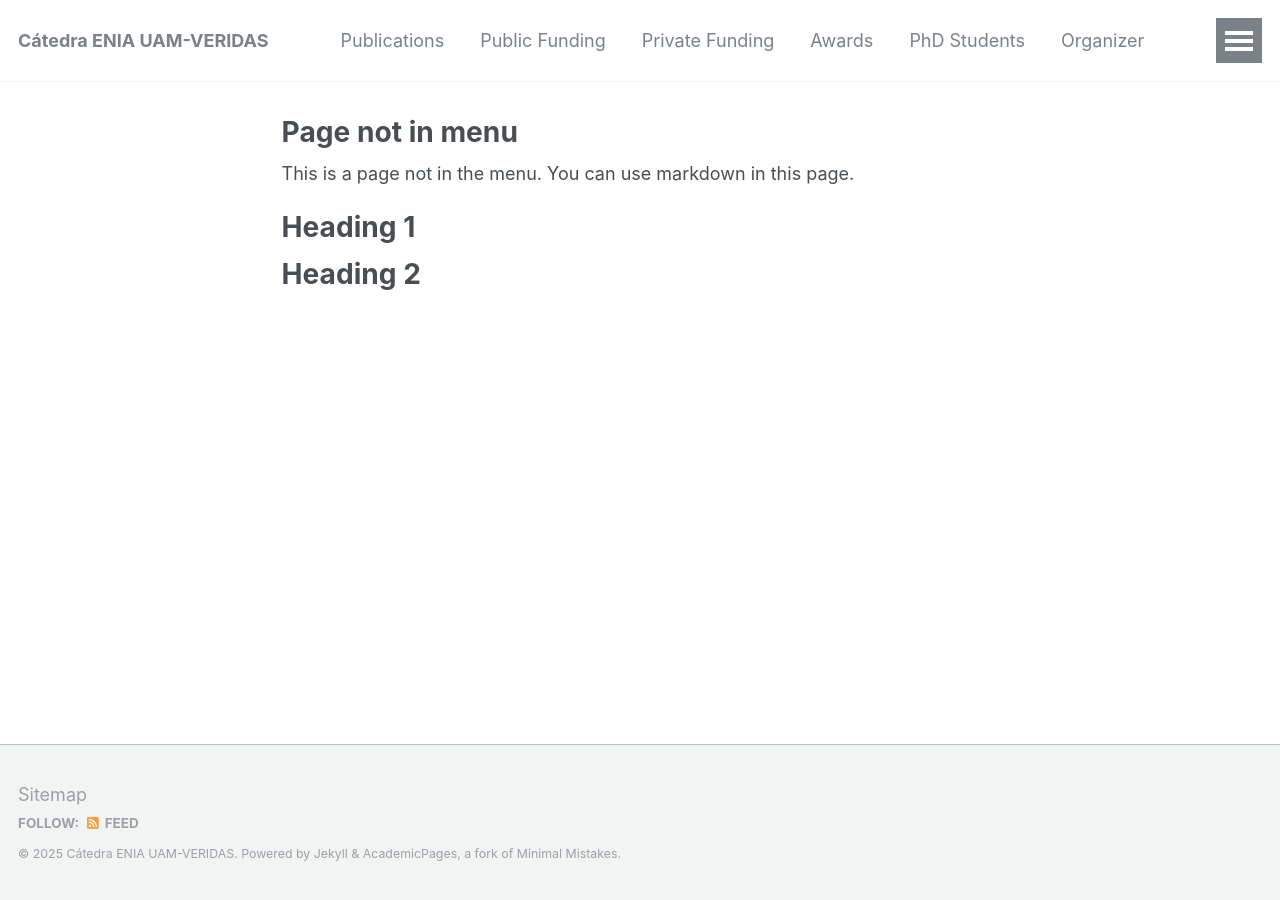
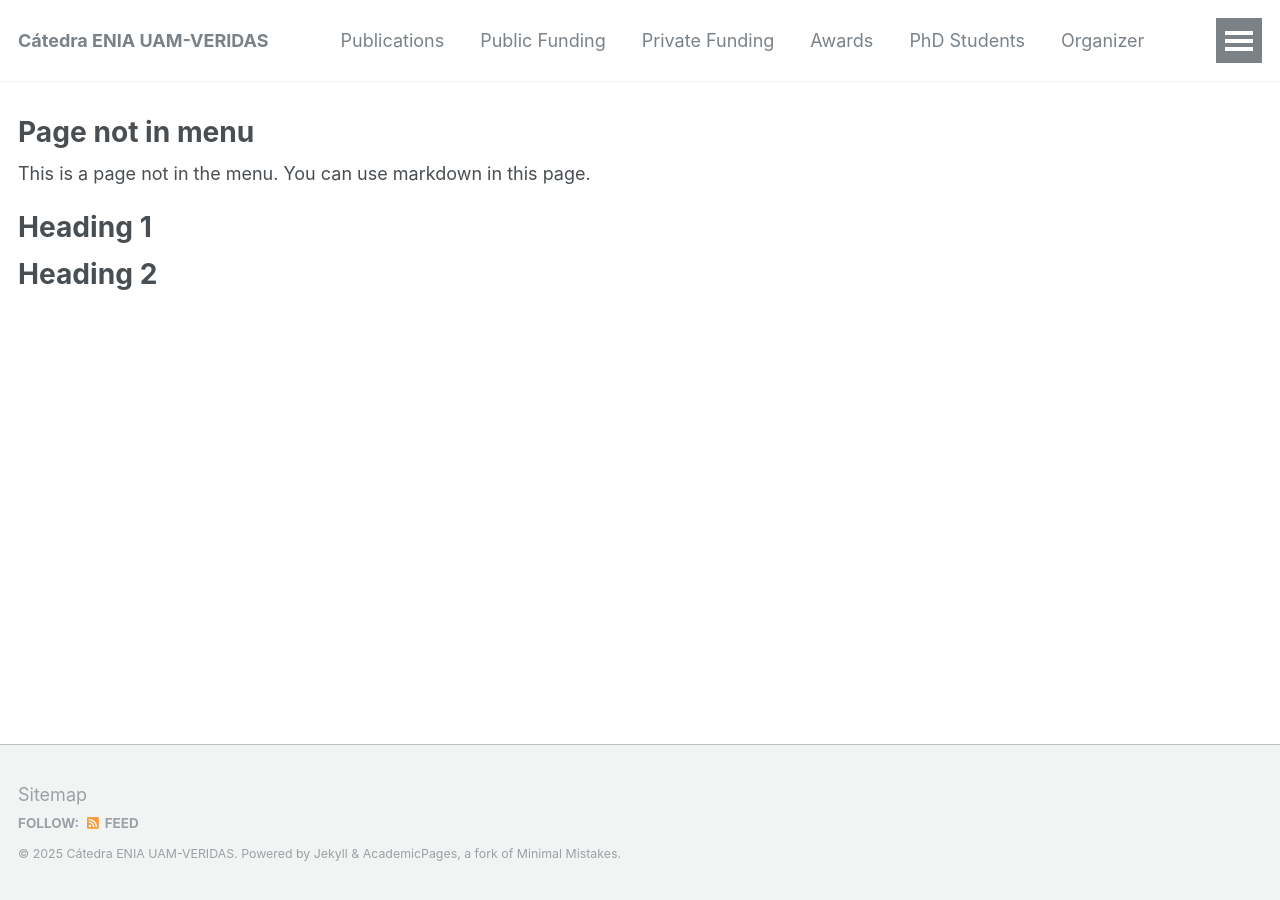
Before and after one commit to catedraeniauam/catedraeniauam.github.io, a Jekyll site: the page built from _pages/non-menu-page.md, in a window 1280 px wide. Built offline with Jekyll 4.4.1, drawn with Linux system fonts in a browser that asks for light colours.

Commit message:
modificamos el css

```diff
--- a/_sass/_page.scss
+++ b/_sass/_page.scss
@@ -17,11 +17,11 @@
 }
 
 .page {
-  @include breakpoint($large) {
-    @include span(10 of 12 last);
-    @include prefix(0.5 of 12);
-    @include suffix(2 of 12);
-  }
+  // @include breakpoint($large) {
+  //   @include span(10 of 12 last);
+  //   @include prefix(0.5 of 12);
+  //   @include suffix(2 of 12);
+  // }
 
   .page__inner-wrap {
     @include full();
```
